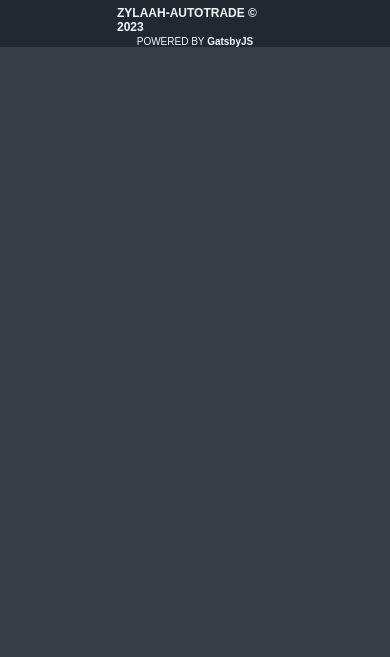
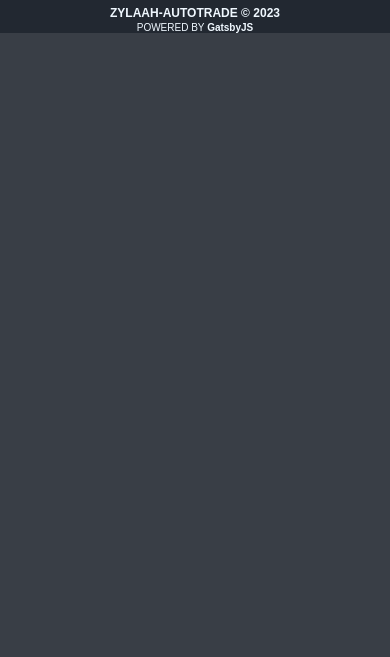
Before and after one commit to JoeKittiphong/gatsby-blog, a Gatsby site: page / in a window 390 px wide. Shown: the part 187-844 px from the top of the page. Built offline with nearby package versions, Linux system fonts and the light colour scheme; Gatsby itself is replaced by a stand-in of ours.

Commit message:
fix footer of screen lesser than 500px

```diff
--- a/src/components/Footer.module.css
+++ b/src/components/Footer.module.css
@@ -43,3 +43,9 @@
     font-weight: bolder;
     color: aliceblue;
 }
+
+@media only screen and (max-width : 500px) {
+    .linkimg, .footertxt {
+        width: 60%;
+    }
+}
```
